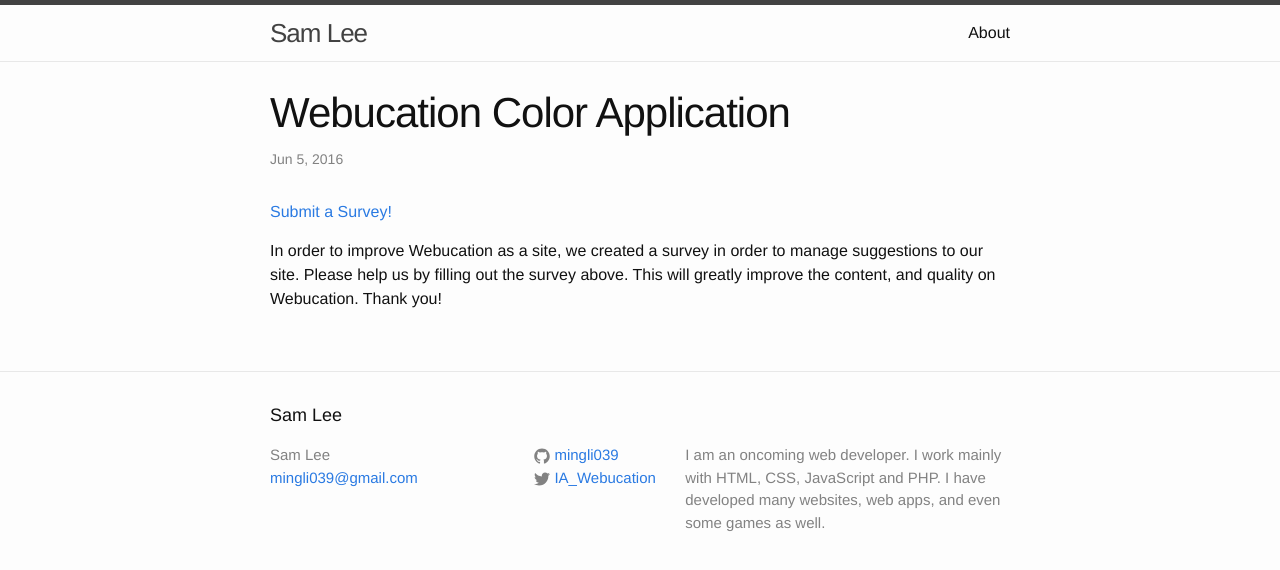
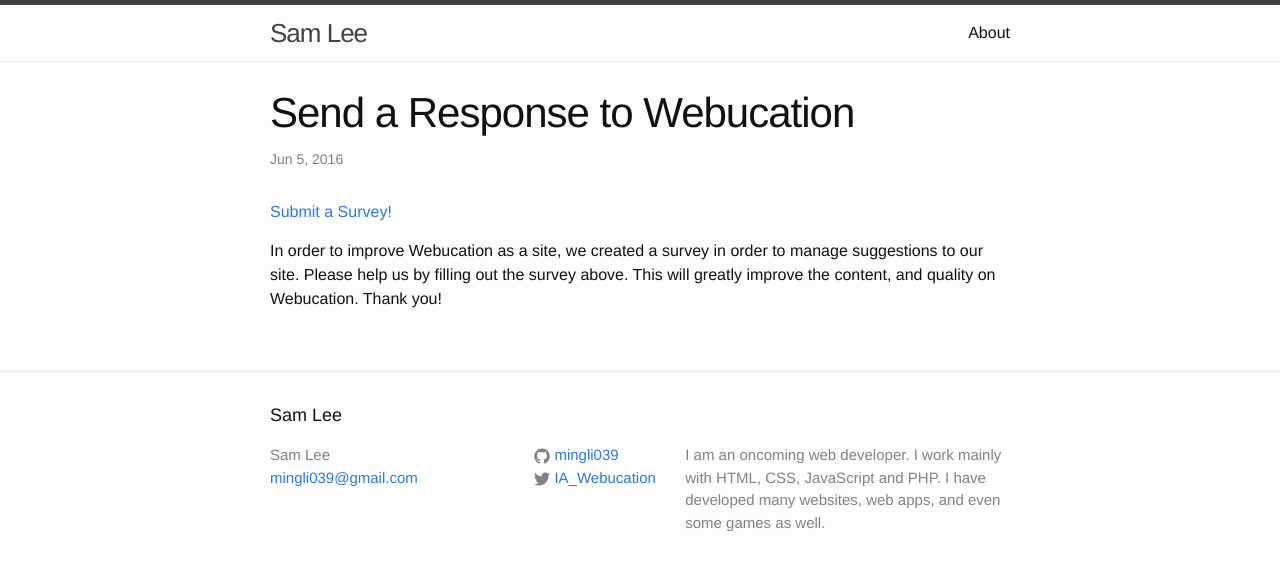
Before and after one commit to mingli039/mingli039.github.io, a Jekyll site: the page built from _posts/2016-06-05-submit-a-response.md, in a window 1280 px wide. Shown: the top 570 px of the page. Built offline with Jekyll 4.4.1, drawn with Linux system fonts in a browser that asks for light colours.

Commit message:
Update 2016-06-05-submit-a-response.md

```diff
--- a/_posts/2016-06-05-submit-a-response.md
+++ b/_posts/2016-06-05-submit-a-response.md
@@ -1,6 +1,6 @@
 ---
 layout: post
-title:  Webucation Color Application
+title:  Send a Response to Webucation
 ---
 [Submit a Survey!](http://bit.ly/1ZsdcLc)
 
```
